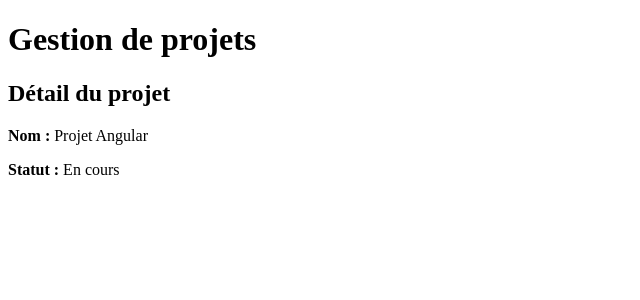
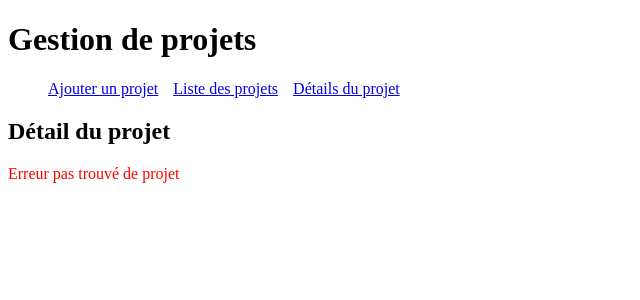
Before and after one commit to FireWxt/gestion_de_projet, an Angular app: page /projet/1 in a window 1280 px wide. Shown: the top 300 px of the page, without its empty margins (0-640 px from the left). Built offline with nearby package versions, Linux system fonts and the light colour scheme.

Commit message:
Ajouter header pour naviguer entre les differentes sections + un peu de scss

```diff
--- a/src/app/app.html
+++ b/src/app/app.html
@@ -1,3 +1,16 @@
 <h1>Gestion de projets</h1>
+<ul>
 
+  <li>
+    <a [routerLink]="'/ajouter-projet'">Ajouter un projet</a>
+  </li>
+
+  <li>
+    <a [routerLink]="'/'">Liste des projets</a>
+  </li>
+
+  <li>
+    <a [routerLink]="'/projet/1'">Détails du projet</a>
+  </li>
+</ul>
 <router-outlet></router-outlet>
--- a/src/app/app.scss
+++ b/src/app/app.scss
@@ -0,0 +1,8 @@
+ul {
+    list-style-type: none;
+    display: flex;
+    gap: 15px;
+    flex-wrap: nowrap;
+    align-items: center;
+    flex-direction: row;
+}
--- a/src/app/app.ts
+++ b/src/app/app.ts
@@ -1,10 +1,10 @@
 import { Component, signal } from '@angular/core';
-import { RouterOutlet } from '@angular/router';
+import { RouterOutlet, RouterLink } from '@angular/router';
 
 @Component({
   selector: 'app-root',
   standalone: true,
-  imports: [RouterOutlet],
+  imports: [RouterOutlet, RouterLink],
   templateUrl: './app.html',
   styleUrl: './app.scss'
 })
--- a/src/app/pages/detail-projet/detail-projet.html
+++ b/src/app/pages/detail-projet/detail-projet.html
@@ -1,6 +1,7 @@
 <h2>Détail du projet</h2>
 
 <div *ngIf="projet; else notFound">
+  <p><strong>ID :</strong> {{ projet.id }}</p>
   <p><strong>Nom :</strong> {{ projet.nom }}</p>
   <p><strong>Statut :</strong> {{ projet.statut }}</p>
 </div>
--- a/src/app/services/projet.services.ts
+++ b/src/app/services/projet.services.ts
@@ -13,8 +13,6 @@ export class ProjetService {
 
 
   private projets: Projet[] = [
-    { id: 1, nom: 'Projet Angular', statut: 'En cours' },
-    { id: 2, nom: 'Projet Java', statut: 'Terminé' }
   ];
 
   constructor() {}
```
